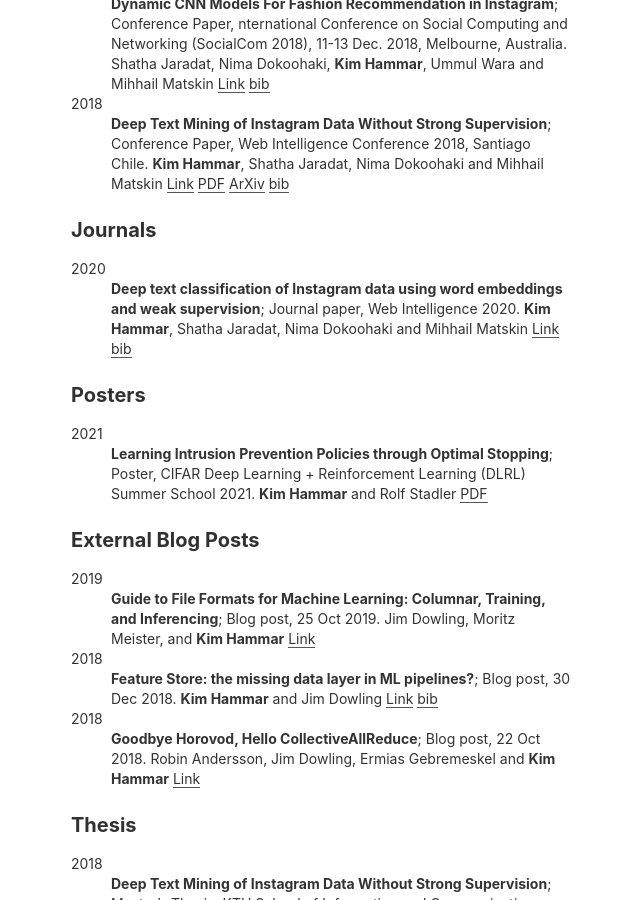
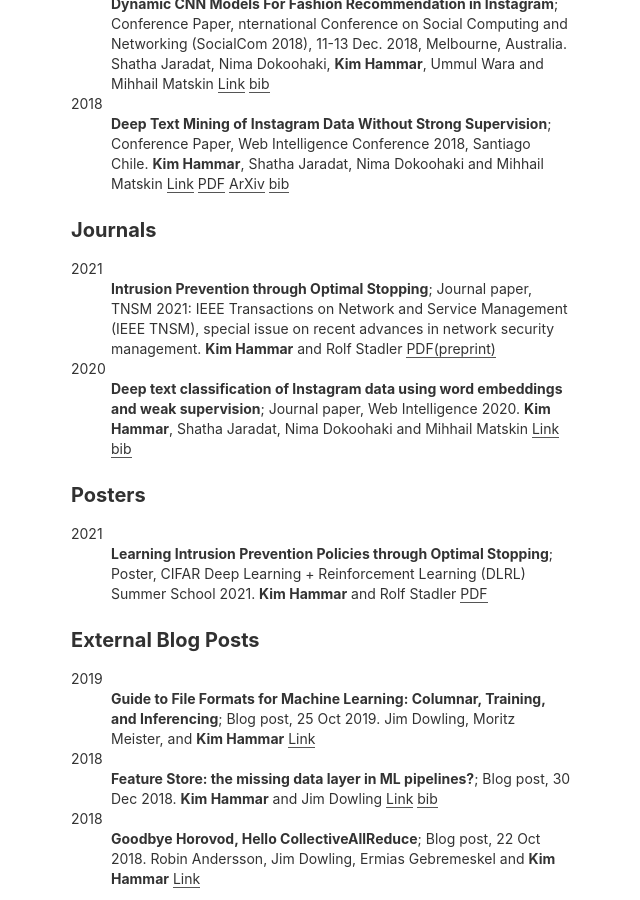
Before and after one commit to Limmen/Limmen.github.io, a Jekyll site: the page built from publications.md, in a window 1280 px wide and 900 px high, scrolled down 1099 px. Shown: the whole window, without its empty margins (319-959 px from the left). Built offline with Jekyll 4.4.1, drawn with Linux system fonts in a browser that asks for light colours.

Commit message:
upd publicatins

```diff
--- a/publications.md
+++ b/publications.md
@@ -53,6 +53,11 @@
     [bib](/assets/citations/text_mining.bib)
 
 ### Journals
+
+2021
+:   **Intrusion Prevention through Optimal Stopping**; Journal paper, TNSM 2021: IEEE Transactions on Network and Service Management (IEEE TNSM), special issue on recent advances in network security management.
+    **Kim Hammar** and Rolf Stadler
+	[PDF(preprint)](/assets/papers/TNSM_22_Hammar_Stadler_Draft_30_Oct_21.pdf)
 
 2020
 :   **Deep text classification of Instagram data using word embeddings and weak supervision**; Journal paper, Web Intelligence 2020.
```
Also changed, not shown: 1 other file.
